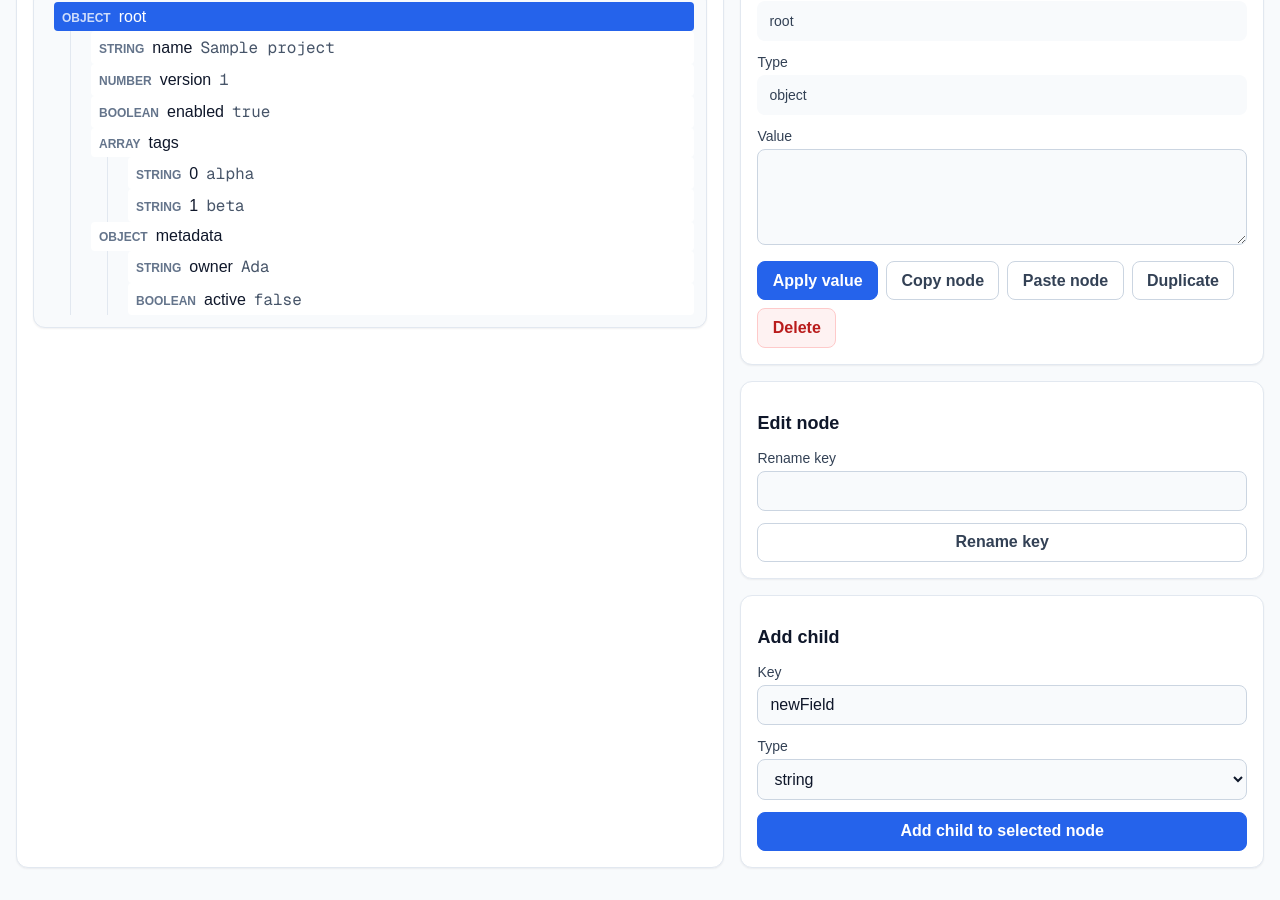
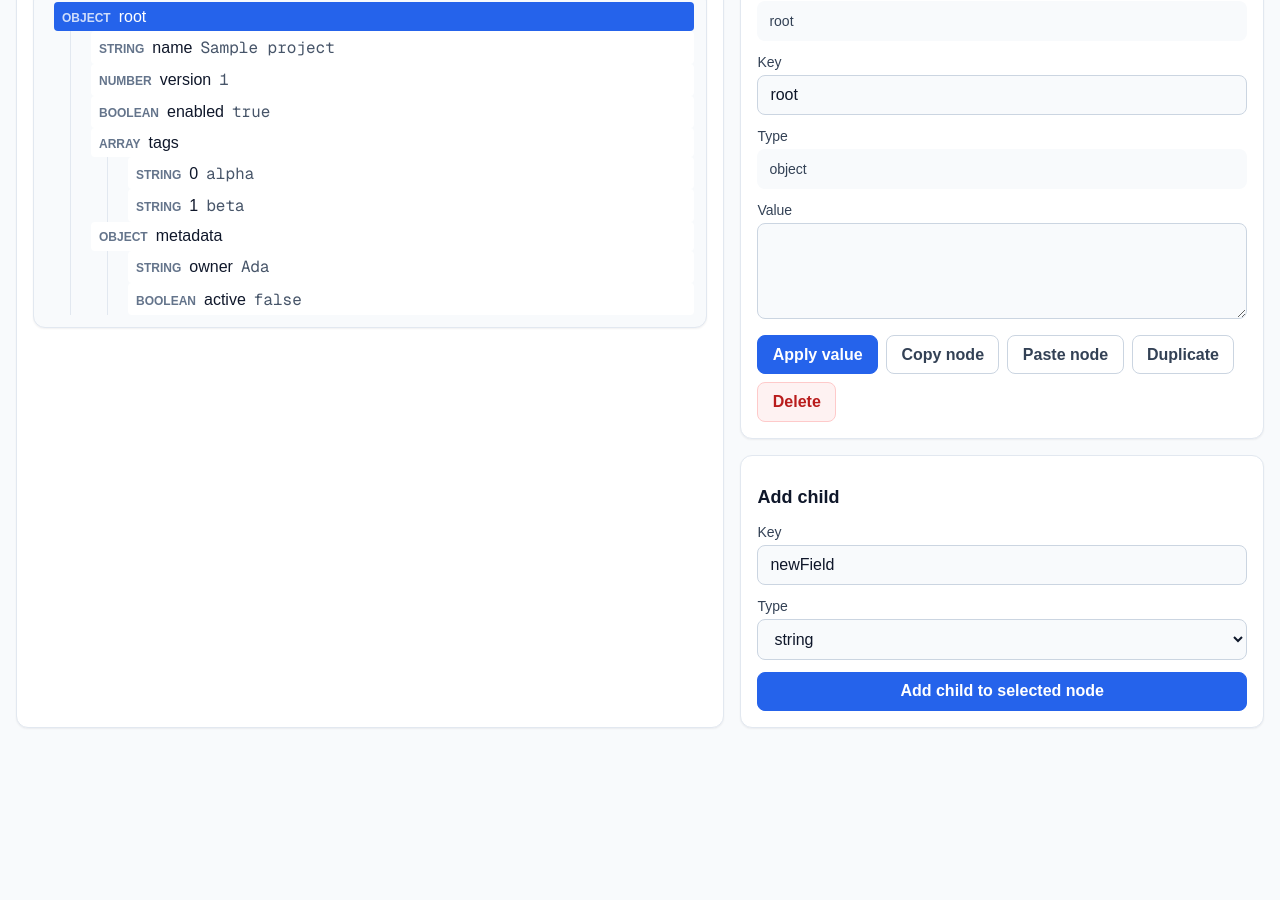
Before and after one commit to rakima/edit_json_tool, a Next.js app: page / in a window 1280 px wide. Shown: the part 400-1300 px from the top of the page. After the commit the page ends 1160 px from the top, so only its background shows below. Built offline with nearby package versions, Linux system fonts and the light colour scheme.

Commit message:
change: Edit nodeを削除してSelected nodeに統一

```diff
--- a/src/app/components/json-editor.tsx
+++ b/src/app/components/json-editor.tsx
@@ -80,8 +80,8 @@ const translations = {
     applyValue: "Apply value",
     duplicate: "Duplicate",
     delete: "Delete",
-    editNode: "Edit node",
     renameKey: "Rename key",
+    keyCannotBeEmpty: "Key cannot be empty.",
     addChild: "Add child",
     key: "Key",
     addChildButton: "Add child to selected node",
@@ -136,8 +136,8 @@ const translations = {
     applyValue: "値を適用",
     duplicate: "複製",
     delete: "削除",
-    editNode: "ノードを編集",
     renameKey: "キー名を変更",
+    keyCannotBeEmpty: "キー名は空にできません。",
     addChild: "子要素を追加",
     key: "キー",
     addChildButton: "選択したノードに子要素を追加",
@@ -264,6 +264,9 @@ export function JsonEditor() {
 
   const selectedType = selectedNode?.type ?? "object";
   const selectedTypeLabel = getTypeLabel(selectedType, language);
+  const selectedParentValue = selectedPath.length > 0 ? getValueAtPath(data, selectedPath.slice(0, -1)) : undefined;
+  const canRenameSelectedKey = selectedPath.length > 0 && !!selectedParentValue && typeof selectedParentValue === "object" && !Array.isArray(selectedParentValue);
+  const selectedKey = selectedPath.length > 0 ? selectedPath[selectedPath.length - 1] : t.root;
 
   const pushHistory = useCallback((historyData = data, historyText = jsonText, historyPath = selectedPath) => {
     setUndoStack((stack) => [...stack, { data: historyData, text: historyText, selectedPath: historyPath }]);
@@ -431,16 +434,37 @@ export function JsonEditor() {
     handleSelectNode(result.path, result.data);
   };
 
-  const handleRenameKey = () => {
-    if (!selectedNode || selectedPath.length < 1 || !renameKey.trim()) return;
+  const resetRenameKey = useCallback(() => {
+    setRenameKey(selectedPath.length > 0 ? String(selectedPath[selectedPath.length - 1]) : "");
+  }, [selectedPath]);
+
+  const handleRenameKeyBlur = () => {
+    if (!selectedNode || selectedPath.length < 1 || !canRenameSelectedKey) {
+      resetRenameKey();
+      return;
+    }
+
+    const nextKey = renameKey.trim();
+    const currentKey = String(selectedPath[selectedPath.length - 1]);
+    if (!nextKey) {
+      setError(t.keyCannotBeEmpty);
+      setRenameKey(currentKey);
+      return;
+    }
+    if (nextKey === currentKey) {
+      setRenameKey(currentKey);
+      return;
+    }
+
     try {
-      const nextData = renamePropertyAtPath(data, selectedPath, renameKey.trim());
+      const nextData = renamePropertyAtPath(data, selectedPath, nextKey);
       pushHistory();
       applyData(nextData);
-      setSelectedPath([...selectedPath.slice(0, -1), renameKey.trim()]);
-      setRenameKey("");
+      setSelectedPath([...selectedPath.slice(0, -1), nextKey]);
+      setRenameKey(nextKey);
     } catch {
       setError(t.errors.renameKey);
+      setRenameKey(currentKey);
     }
   };
 
@@ -769,6 +793,16 @@ export function JsonEditor() {
                   </div>
                 </div>
                 <div>
+                  <label className="text-sm font-medium text-slate-700">{t.key}</label>
+                  <input
+                    value={canRenameSelectedKey ? renameKey : selectedKey}
+                    onChange={(event) => setRenameKey(event.target.value)}
+                    onBlur={handleRenameKeyBlur}
+                    disabled={!canRenameSelectedKey}
+                    className="input-field mt-1"
+                  />
+                </div>
+                <div>
                   <label className="text-sm font-medium text-slate-700">{t.type}</label>
                   <div className="mt-1 rounded-lg bg-slate-50 p-3 text-sm text-slate-700">{selectedTypeLabel}</div>
                 </div>
@@ -806,19 +840,6 @@ export function JsonEditor() {
             </div>
 
             <div className="card p-4">
-              <h2 className="text-lg font-semibold">{t.editNode}</h2>
-              <div className="mt-3" style={{ display: "grid", gap: "0.75rem" }}>
-                <div>
-                  <label className="text-sm font-medium text-slate-700">{t.renameKey}</label>
-                  <input value={renameKey} onChange={(event) => setRenameKey(event.target.value)} className="input-field mt-1" />
-                </div>
-                <button type="button" onClick={handleRenameKey} className="button-secondary">
-                  {t.renameKey}
-                </button>
-              </div>
-            </div>
-
-            <div className="card p-4">
               <h2 className="text-lg font-semibold">{t.addChild}</h2>
               <div className="mt-3" style={{ display: "grid", gap: "0.75rem" }}>
                 <div>
--- a/src/app/globals.css
+++ b/src/app/globals.css
@@ -179,6 +179,7 @@ textarea {
 }
 
 .tree-node {
+  position: relative;
   display: flex;
   align-items: baseline;
   gap: 0.5rem;
@@ -190,6 +191,37 @@ textarea {
   border-radius: 0.25rem;
   text-align: left;
   cursor: pointer;
+}
+
+.tree-node[draggable="true"] {
+  cursor: grab;
+}
+
+.tree-node[draggable="true"]:active {
+  cursor: grabbing;
+}
+
+.tree-node-dragging {
+  opacity: 0.45;
+}
+
+.tree-node-drop-before::before,
+.tree-node-drop-after::after {
+  background: #2563eb;
+  border-radius: 999px;
+  content: "";
+  height: 2px;
+  left: 0;
+  position: absolute;
+  right: 0;
+}
+
+.tree-node-drop-before::before {
+  top: -2px;
+}
+
+.tree-node-drop-after::after {
+  bottom: -2px;
 }
 
 .tree-node-type {
```
